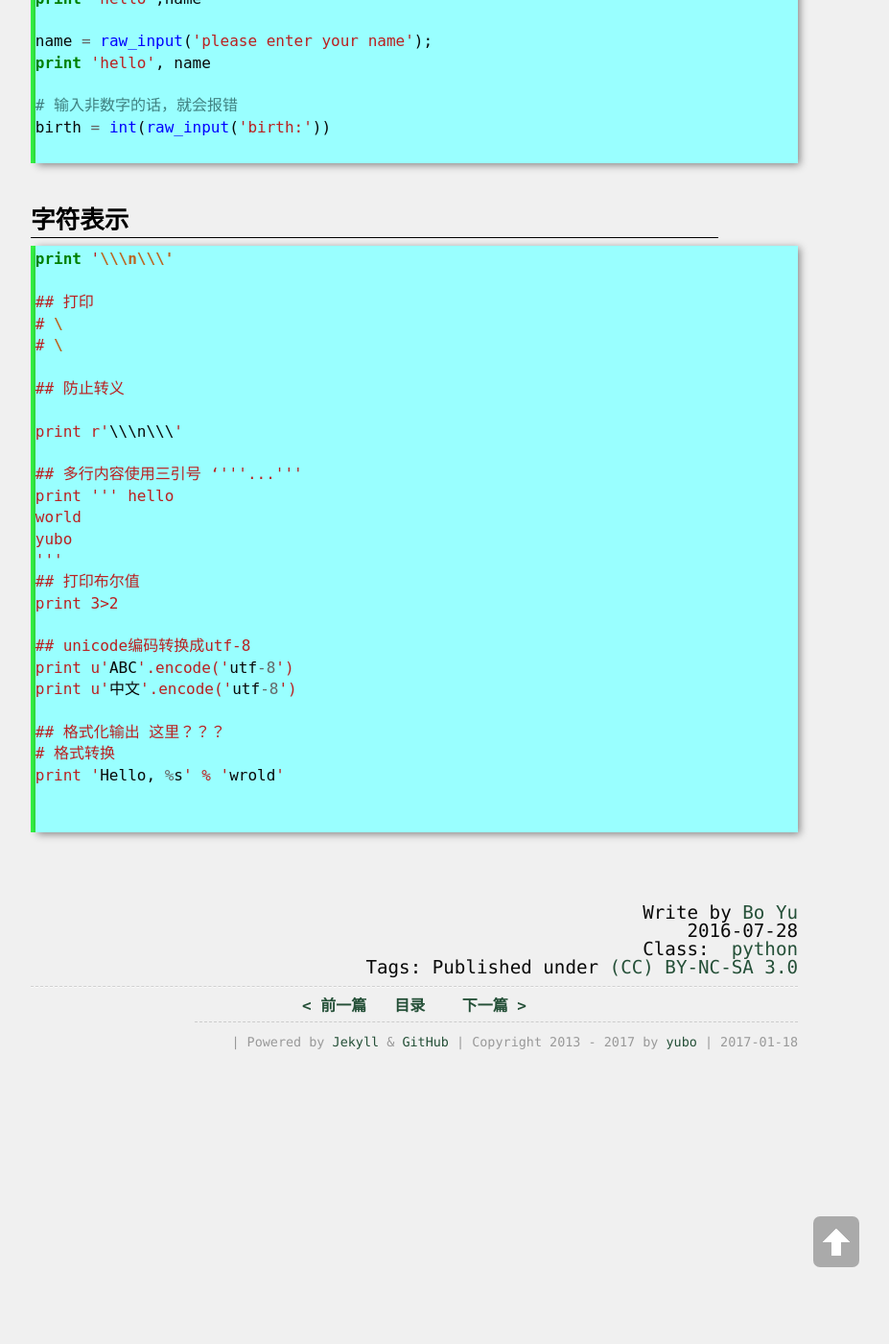
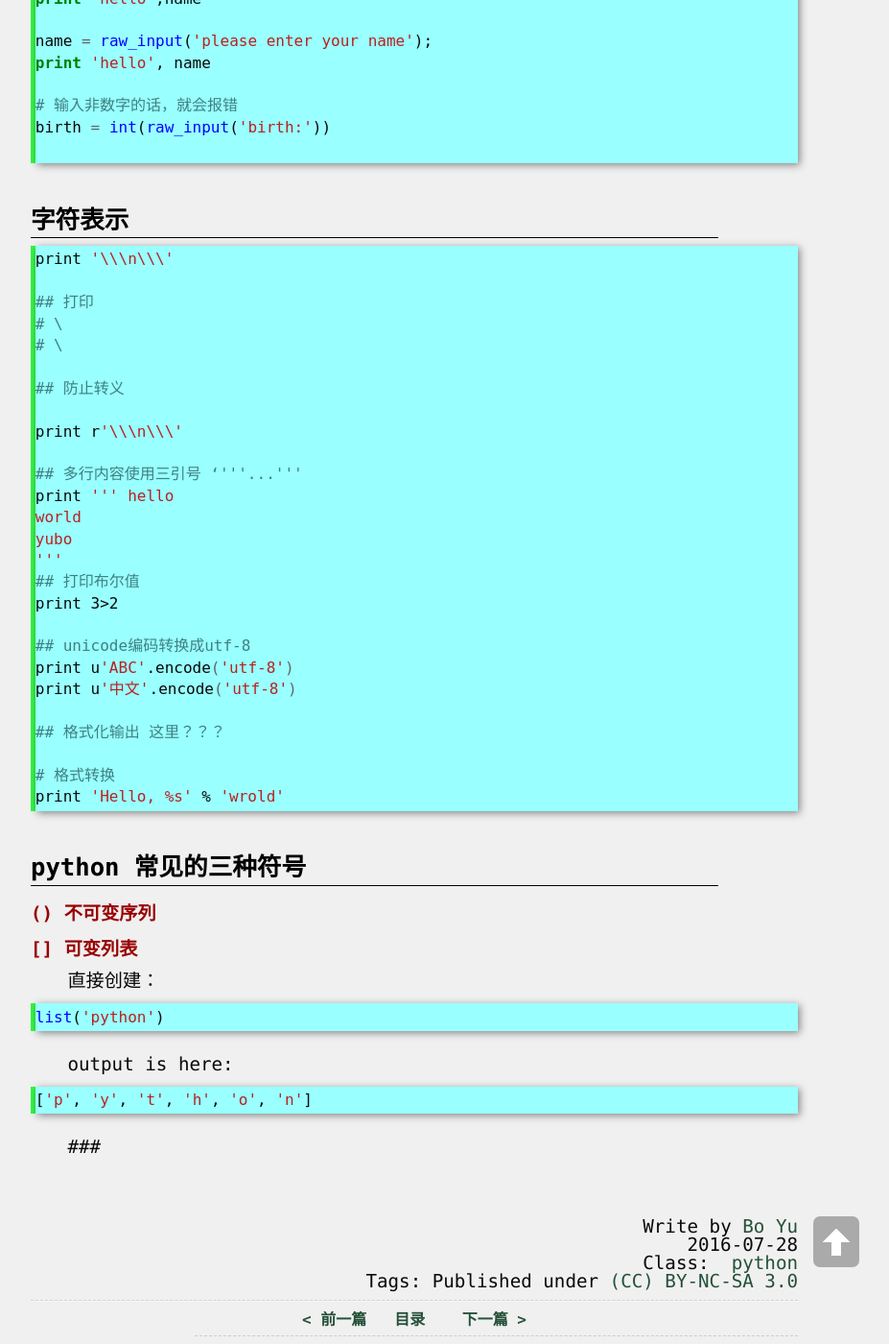
Before and after one commit to yuzibo/yuzibo.github.io, a Jekyll site: the page built from _posts/2016-07-28-python_1.md, in a window 1280 px wide and 1400 px high, scrolled down 559 px. Shown: the whole window at 96% size, without its empty margins (208-1135 px from the left). Built offline with Jekyll 4.4.1, drawn with Linux system fonts in a browser that asks for light colours; comment, search, counter and statistics services are not loaded.

Commit message:
add python_3

````diff
--- a/_posts/2016-07-28-python_1.md
+++ b/_posts/2016-07-28-python_1.md
@@ -31,7 +31,7 @@ birth = int(raw_input('birth:'))
 
 # 字符表示
 
-```python
+```bash
 print '\\\n\\\'
 
 ## 打印
@@ -55,8 +55,27 @@ print u'ABC'.encode('utf-8')
 print u'中文'.encode('utf-8')
 
 ## 格式化输出 这里？？？
+
 # 格式转换
 print 'Hello, %s' % 'wrold'
+```
 
+# python 常见的三种符号
 
+### () 不可变序列
+
+### [] 可变列表
+
+直接创建：
+
+```python
+list('python')
 ```
+
+output is here:
+
+```c
+['p', 'y', 't', 'h', 'o', 'n']
+```
+
+###
````
Also changed, not shown: _posts/2016-02-20-linux_signal.md (+16 -1 lines), _posts/2016-08-03-python_3.md (added, +15 -0 lines).
